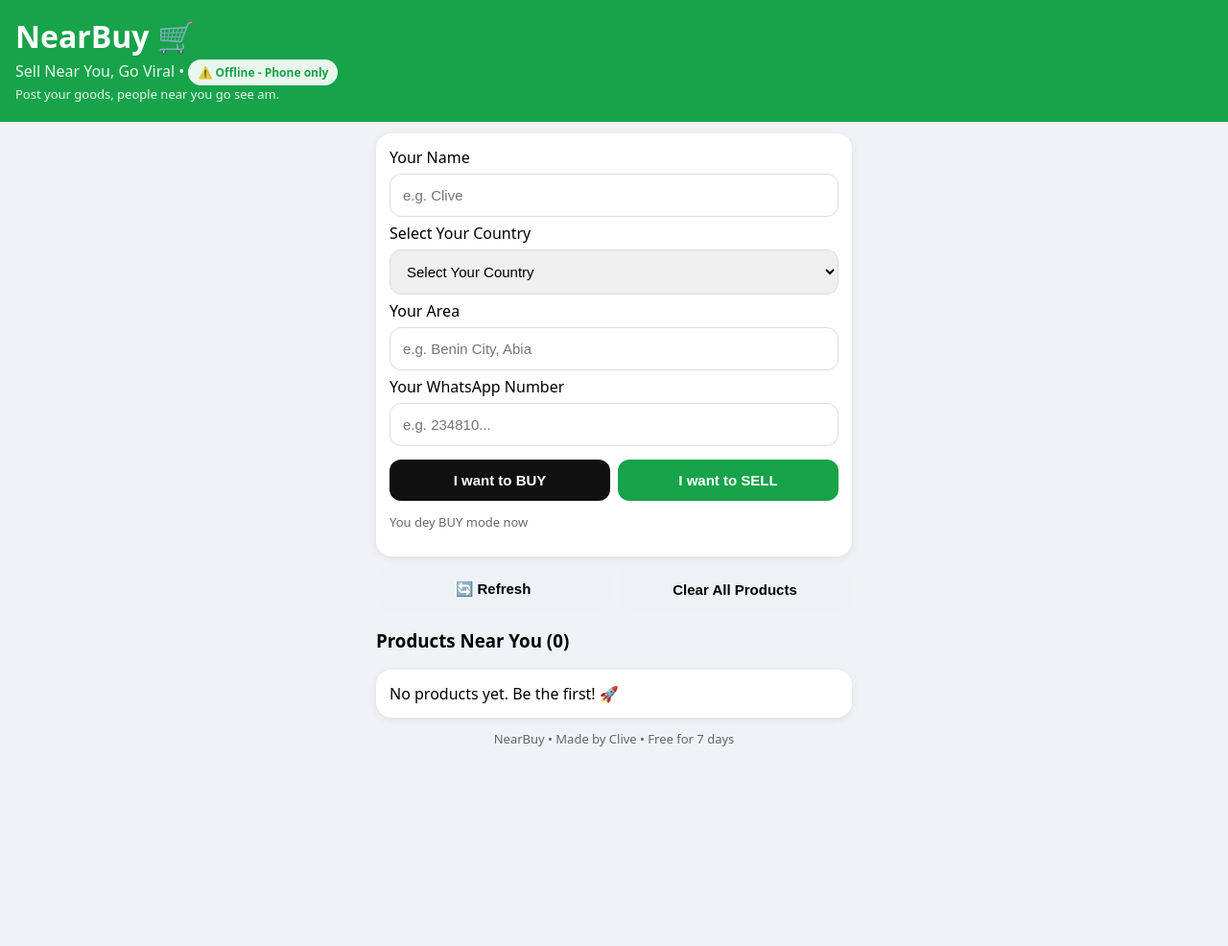
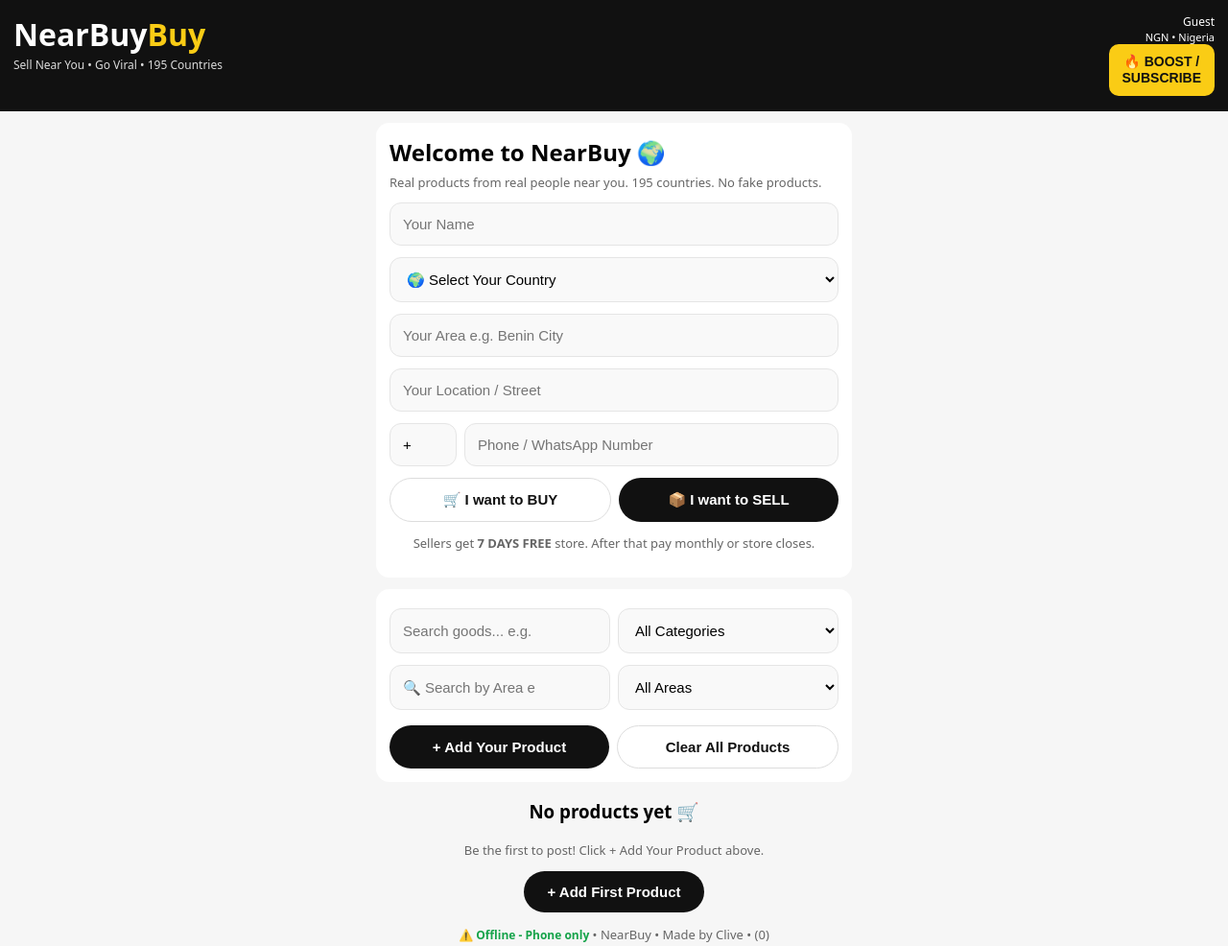
Before and after one commit to CEE-FX/nearbuy, a plain HTML site: page index.html in a window 1280 px wide. Shown: the whole page at 96% size. Before the commit the page ends 804 px from the top, so only its background shows below. Drawn offline with Linux system fonts and the light colour scheme; no server answers.

Commit message:
Refactor index.html layout and styles

```diff
--- a/index.html
+++ b/index.html
@@ -2,30 +2,36 @@
 <html lang="en"><head><meta charset="UTF-8"><meta name="viewport" content="width=device-width,initial-scale=1">
 <title>NearBuy - Sell Near You</title>
 <style>
-*{box-sizing:border-box}body{font-family:system-ui,Arial;margin:0;background:#f0f2f5}
-.top{background:#16a34a;color:#fff;padding:16px}
-.top h1{margin:0;font-size:32px}.top p{margin:4px 0;opacity:.9}
+*{box-sizing:border-box}body{font-family:system-ui,Arial;margin:0;background:#f6f6f6}
+.top{background:#111;color:#fff;padding:14px 14px 16px}
+.top-flex{display:flex;justify-content:space-between;align-items:flex-start}
+.top h1{margin:0;font-size:32px}.top h1 span{color:#facc15}
+.top p{margin:2px 0;font-size:12px;opacity:.85}
+.boost{background:#facc15;color:#111;border:0;border-radius:10px;padding:10px 14px;font-weight:800;font-size:14px;line-height:1.2;cursor:pointer}
 .wrap{max-width:520px;margin:auto;padding:12px}
-.card{background:#fff;border-radius:16px;padding:14px;margin-bottom:12px;box-shadow:0 2px 8px rgba(0,0,0,.08)}
-input,select,textarea{width:100%;padding:13px;border:1px solid #ddd;border-radius:12px;margin:6px 0;font-size:15px}
-button{border:0;border-radius:12px;padding:13px;font-weight:700;cursor:pointer;width:100%;font-size:15px}
-.b-green{background:#16a34a;color:#fff}.b-black{background:#111;color:#fff}.b-light{background:#eef2f7}
+.card{background:#fff;border-radius:14px;padding:14px;margin-bottom:12px}
+input,select,textarea{width:100%;padding:13px;border:1px solid #e5e5e5;border-radius:12px;margin:6px 0;font-size:15px;background:#f9f9f9}
+button{border:0;border-radius:99px;padding:13px;font-weight:700;cursor:pointer;width:100%;font-size:15px}
+.b-black{background:#111;color:#fff}.b-light{background:#fff;border:1px solid #ddd;color:#111}
 .row{display:flex;gap:8px}.row button{flex:1}
-.prod{background:#fff;border-radius:16px;overflow:hidden;margin-bottom:14px;box-shadow:0 2px 8px rgba(0,0,0,.08)}
+.row2{display:flex;gap:8px}.row2>*{flex:1}
+.prod{background:#fff;border-radius:16px;overflow:hidden;margin-bottom:14px}
 .prod img{width:100%;height:240px;object-fit:cover;background:#eee}
 .prod div{padding:14px}.price{font-size:21px;font-weight:800}.small{color:#666;font-size:13px}
-#cloud{background:#fff;color:#16a34a;font-size:12px;padding:5px 10px;border-radius:99px;font-weight:700}
+#cloud{color:#16a34a;font-size:12px;font-weight:700}
 </style></head>
 <body>
-<div class="top"><h1>NearBuy 🛒</h1><p>Sell Near You, Go Viral • <span id="cloud">☁️ Connecting...</span></p><p style="font-size:13px">Post your goods, people near you go see am.</p></div>
+<div class="top"><div class="top-flex"><div><h1>NearBuy<span>Buy</span></h1><p>Sell Near You • Go Viral • 195 Countries</p></div><div style="text-align:right"><div style="font-size:12px">Guest</div><div style="font-size:11px">NGN • Nigeria</div><button class="boost" onclick="alert('BOOST coming soon! Sellers get 7 DAYS FREE')">🔥 BOOST /<br>SUBSCRIBE</button></div></div></div>
 <div class="wrap">
 <div class="card">
-<label>Your Name</label><input id="name" placeholder="e.g. Clive">
-<label>Select Your Country</label><select id="country"><option value="">Select Your Country</option><option>Nigeria</option><option>Ghana</option><option>Kenya</option><option>South Africa</option><option>Cameroon</option><option>Other</option></select>
-<label>Your Area</label><input id="area" placeholder="e.g. Benin City, Abia">
-<label>Your WhatsApp Number</label><input id="phone" placeholder="e.g. 234810...">
-<div class="row" style="margin-top:8px"><button class="b-black" onclick="setMode('buy')">I want to BUY</button><button class="b-green" onclick="setMode('sell')">I want to SELL</button></div>
-<p class="small" id="modeText">You dey BUY mode now</p>
+<h2 style="margin:0">Welcome to NearBuy 🌍</h2><p class="small" style="margin:6px 0">Real products from real people near you. 195 countries. No fake products.</p>
+<input id="name" placeholder="Your Name">
+<select id="country"><option value="">🌍 Select Your Country</option><option>Nigeria</option><option>Ghana</option><option>Kenya</option><option>South Africa</option><option>Cameroon</option><option>United States</option><option>United Kingdom</option><option>Canada</option><option>India</option><option>Other</option></select>
+<input id="area" placeholder="Your Area e.g. Benin City">
+<input id="location" placeholder="Your Location / Street">
+<div class="row2"><input id="code" value="+" style="max-width:70px"><input id="phone" placeholder="Phone / WhatsApp Number"></div>
+<div class="row" style="margin-top:6px"><button class="b-light" onclick="setMode('buy')">🛒 I want to BUY</button><button class="b-black" onclick="setMode('sell')">📦 I want to SELL</button></div>
+<p class="small" style="text-align:center" id="modeText">Sellers get <b>7 DAYS FREE</b> store. After that pay monthly or store closes.</p>
 </div>
 <div class="card" id="sellBox" style="display:none">
 <h3 style="margin:0">+ Add Your Product</h3>
@@ -34,17 +40,22 @@ button{border:0;border-radius:12px;padding:13px;font-weight:700;cursor:pointer;w
 <input id="pimg" placeholder="Paste Image Link (optional)">
 <input id="pfile" type="file" accept="image/*">
 <textarea id="pdesc" placeholder="Describe am..."></textarea>
-<button class="b-green" onclick="addProduct()">POST PRODUCT - Everybody go see am 🚀</button>
+<button class="b-black" onclick="addProduct()">POST PRODUCT - Everybody go see am 🚀</button>
 </div>
-<div class="row"><button class="b-light" onclick="loadProducts()">🔄 Refresh</button><button class="b-light" onclick="clearAll()">Clear All Products</button></div>
-<h3>Products Near You <span id="count"></span></h3>
-<div id="list"></div>
-<p class="small" style="text-align:center">NearBuy • Made by Clive • Free for 7 days</p>
+<div class="card">
+<div class="row2"><input id="search" placeholder="Search goods... e.g." oninput="render()"><select id="cat" onchange="render()"><option>All Categories</option><option>Phones</option><option>Fashion</option><option>Food</option><option>Electronics</option><option>Other</option></select></div>
+<div class="row2"><input id="searchArea" placeholder="🔍 Search by Area e" oninput="render()"><select id="areaFilter" onchange="render()"><option>All Areas</option></select></div>
+<div class="row" style="margin-top:10px"><button class="b-black" onclick="setMode('sell')">+ Add Your Product</button><button class="b-light" onclick="clearAll()">Clear All Products</button></div>
+</div>
+<h3 style="text-align:center">No products yet 🛒</h3><p class="small" style="text-align:center">Be the first to post! Click + Add Your Product above.</p>
+<div style="text-align:center"><button class="b-black" style="width:auto;padding:13px 24px" onclick="setMode('sell')">+ Add First Product</button></div>
+<div id="list" style="margin-top:14px"></div>
+<p class="small" style="text-align:center"><span id="cloud">☁️ Connecting...</span> • NearBuy • Made by Clive • <span id="count"></span></p>
 </div>
 <script>
-const CLOUD_URL="https://api.keyvalue.xyz/nearbuy-clive-old-design-v1/products";
+const CLOUD_URL="https://api.keyvalue.xyz/nearbuy-clive-black-yellow-v1/products";
 let mode='buy'; let products=JSON.parse(localStorage.getItem('nearbuy_local')||'[]');
-function setMode(m){mode=m;document.getElementById('modeText').textContent=m==='buy'?'You dey BUY mode now':'You dey SELL mode now - post your product';document.getElementById('sellBox').style.display=m==='sell'?'block':'none';}
+function setMode(m){mode=m;document.getElementById('modeText').textContent=m==='buy'?'Sellers get 7 DAYS FREE store. After that pay monthly or store closes.':'You dey SELL mode now - post your product';document.getElementById('sellBox').style.display=m==='sell'?'block':'none';if(m==='sell')window.scrollTo({top:200,behavior:'smooth'});}
 async function loadProducts(){
  document.getElementById('cloud').textContent='☁️ Syncing...';
  try{let r=await fetch(CLOUD_URL);let t=await r.text();if(t&&t!=='null'&&t!=='{}'){let d=JSON.parse(t);if(Array.isArray(d))products=d;}
@@ -52,7 +63,7 @@ async function loadProducts(){
  localStorage.setItem('nearbuy_local',JSON.stringify(products)); render();
 }
 async function saveCloud(){try{await fetch(CLOUD_URL,{method:'POST',headers:{'Content-Type':'application/json'},body:JSON.stringify(products)});}catch(e){} localStorage.setItem('nearbuy_local',JSON.stringify(products));}
-function render(){let l=document.getElementById('list');document.getElementById('count').textContent='('+products.length+')';if(!products.length){l.innerHTML='<div class="card">No products yet. Be the first! 🚀</div>';return;}l.innerHTML=products.slice().reverse().map(p=>`<div class="prod">${p.img?`<img src="${p.img}">`:''}<div><div class="price">₦${Number(p.price).toLocaleString()} - ${p.name}</div><p>${p.desc||''}</p><p class="small">Seller: <b>${p.seller}</b> • ${p.area}, ${p.country}</p><div class="row"><button class="b-black" onclick="buy('${p.phone}','${p.name}')">Buy / Order</button><button class="b-green" onclick="window.open('https://wa.me/${p.phone}?text='+encodeURIComponent('Hello '+p.seller+', I see your '+p.name+' for NearBuy'),' _blank')">💬 WhatsApp</button></div></div></div>`).join('');}
+function render(){let l=document.getElementById('list');let q=(document.getElementById('search').value||'').toLowerCase();let aq=(document.getElementById('searchArea').value||'').toLowerCase();let filt=products.filter(p=>(p.name+' '+p.desc).toLowerCase().includes(q)&&(p.area||'').toLowerCase().includes(aq));document.getElementById('count').textContent='('+products.length+')';if(!filt.length){if(products.length){l.innerHTML='<div class="card">No match for your search.</div>'}else{l.innerHTML=''}return;}l.innerHTML=filt.slice().reverse().map(p=>`<div class="prod">${p.img?`<img src="${p.img}">`:''}<div><div class="price">₦${Number(p.price).toLocaleString()} - ${p.name}</div><p>${p.desc||''}</p><p class="small">Seller: <b>${p.seller}</b> • ${p.area}, ${p.country}</p><div class="row"><button class="b-black" onclick="buy('${p.phone}','${p.name}')">Buy / Order</button><button class="b-black" style="background:#facc15;color:#111" onclick="window.open('https://wa.me/${p.phone}?text='+encodeURIComponent('Hello '+p.seller+', I see your '+p.name+' for NearBuy'),' _blank')">💬 WhatsApp</button></div></div></div>`).join('');}
 function buy(ph,nm){window.open('https://wa.me/'+ph+'?text='+encodeURIComponent('Hello, I wan buy your '+nm+' for NearBuy'),' _blank');}
 async function addProduct(){
  let name=document.getElementById('name').value.trim(),country=document.getElementById('country').value,area=document.getElementById('area').value.trim(),phone=document.getElementById('phone').value.trim().replace(/[^0-9]/g,''),pname=document.getElementById('pname').value.trim(),pprice=document.getElementById('pprice').value;
@@ -61,7 +72,7 @@ async function addProduct(){
  let img=document.getElementById('pimg').value.trim();let file=document.getElementById('pfile').files[0];
  if(file&&!img){img=await new Promise(res=>{let r=new FileReader();r.onload=e=>res(e.target.result);r.readAsDataURL(file)});}
  products.push({name:pname,price:pprice,img:img,desc:document.getElementById('pdesc').value,seller:name,country:country,area:area,phone:phone,time:Date.now()});
- await saveCloud();alert('Posted! ✅ Your brother go see am now if e click Refresh');document.getElementById('pname').value='';document.getElementById('pprice').value='';loadProducts();
+ await saveCloud();alert('Posted! ✅');document.getElementById('pname').value='';document.getElementById('pprice').value='';loadProducts();
 }
 function clearAll(){if(confirm('Clear?')){products=[];localStorage.removeItem('nearbuy_local');render();}}
 loadProducts(); setInterval(loadProducts,15000);
```
